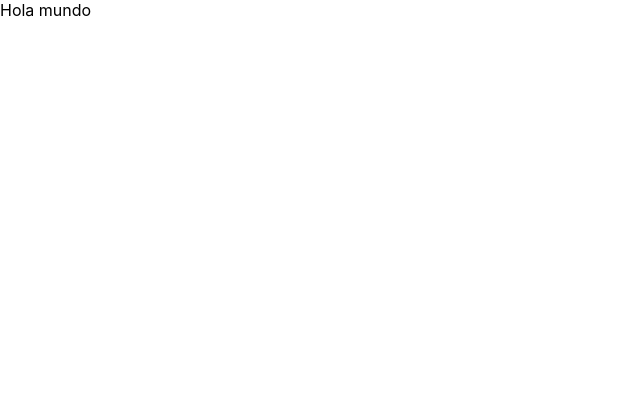
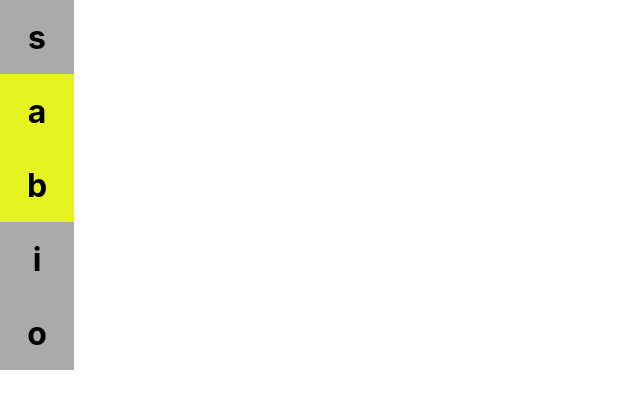
Before and after one commit to IreneBioque/Wordle, a React (Create React App) app: page / in a window 1280 px wide. Shown: the top 408 px of the page, without its empty margins (0-640 px from the left). Built offline with nearby package versions, Linux system fonts and the light colour scheme.

Commit message:
add scss and component box & rowCompleted

```diff
--- a/package.json
+++ b/package.json
@@ -10,6 +10,8 @@
     "@types/node": "^16.11.24",
     "@types/react": "^17.0.39",
     "@types/react-dom": "^17.0.11",
+    "classnames": "^2.3.1",
+    "node-sass": "^7.0.1",
     "react": "^17.0.2",
     "react-dom": "^17.0.2",
     "react-scripts": "5.0.0",
--- a/src/App.tsx
+++ b/src/App.tsx
@@ -1,11 +1,9 @@
 import React from 'react';
-
+import Wordle from './components/wordle';
 
 function App() {
   return (
-    <div className="App">
-      Hola mundo
-    </div>
+   <Wordle />
   );
 }
 
--- /dev/null
+++ b/src/components/box.module.scss
@@ -0,0 +1,38 @@
+@import "./variables.scss";
+
+@mixin box {
+    font-size: 2em;
+    font-weight: bold;
+    width: $size;
+    height: $size;
+    border: solid 2px #555;
+    color: white;
+    display: flex;
+    align-items: center;
+    justify-content: center;
+}
+
+.correct{
+    @include box;
+    background-color: #4caf50;
+    border: #4caf50 solid 2px;
+    color: black;
+}
+.present{
+    @include box;
+    background-color: #e5f321;
+    border: #e5f321 solid 2px;
+    color: black;
+}
+.absent{
+    @include box;
+    background-color: #aaa;
+    border: #aaa solid 2px;
+    color: black;
+}
+.empty{
+    @include box;
+}
+.edit{
+    @include box;
+}
--- /dev/null
+++ b/src/components/box.tsx
@@ -0,0 +1,26 @@
+import { BoxStatus } from "./types";
+import styles from "./box.module.scss";
+import classNames from "classnames/bind";
+
+const classes = classNames.bind(styles)
+
+interface BoxProps{
+    value: string,
+    status: BoxStatus;
+}
+
+export default function Box({ value, status }: BoxProps) {
+    const boxStatus = classes({
+        correct: status === "correct",
+        present: status === "present",
+        absent: status === "absent",
+        empty: status === "empty",
+        edit: status === "edit",
+
+    })
+    return (
+        <div className={boxStatus}>
+            {value}
+        </div>
+    )
+}
--- /dev/null
+++ b/src/components/rowCompleted.tsx
@@ -0,0 +1,30 @@
+import Box from './box';
+import { BoxStatus } from './types';
+
+interface RowCompletedProps{
+    word: string;
+    solution: string;
+}
+
+export default function RowCompleted({ word, solution }: RowCompletedProps) {
+
+  function checkLetter(letter: string, pos: number): BoxStatus {
+    if (solution.includes(letter)) {
+      if (solution[pos] === letter) {
+        return "correct";
+      } else {
+        return "present";
+      }
+    } else {
+      return "absent";
+    }
+  }
+
+    return (
+        <div>
+            {Array.from(Array(5)).map((_, i) => (
+                <Box key={i} value={word[i]} status={checkLetter(word[i], i)}/>
+            ))}
+        </div>
+    )
+}
--- /dev/null
+++ b/src/components/types.ts
@@ -0,0 +1,6 @@
+export type BoxStatus = "absent" | "present" | "correct" | "empty" | "edit";
+export const enum GameStatus {
+    Playing,
+    Won,
+    Lost
+}
--- /dev/null
+++ b/src/components/variables.scss
@@ -0,0 +1,2 @@
+$size: 70px;
+$gap: 5px;
--- /dev/null
+++ b/src/components/wordle.tsx
@@ -0,0 +1,10 @@
+import Box from "./box";
+import RowCompleted from './rowCompleted';
+
+export default function Wordle() {
+    return (
+        <div>
+       <RowCompleted word="sabio" solution="break"/>
+        </div>
+    )
+}
```
Also changed, not shown: 1 other file (tests, documents, lock files or other folders).
